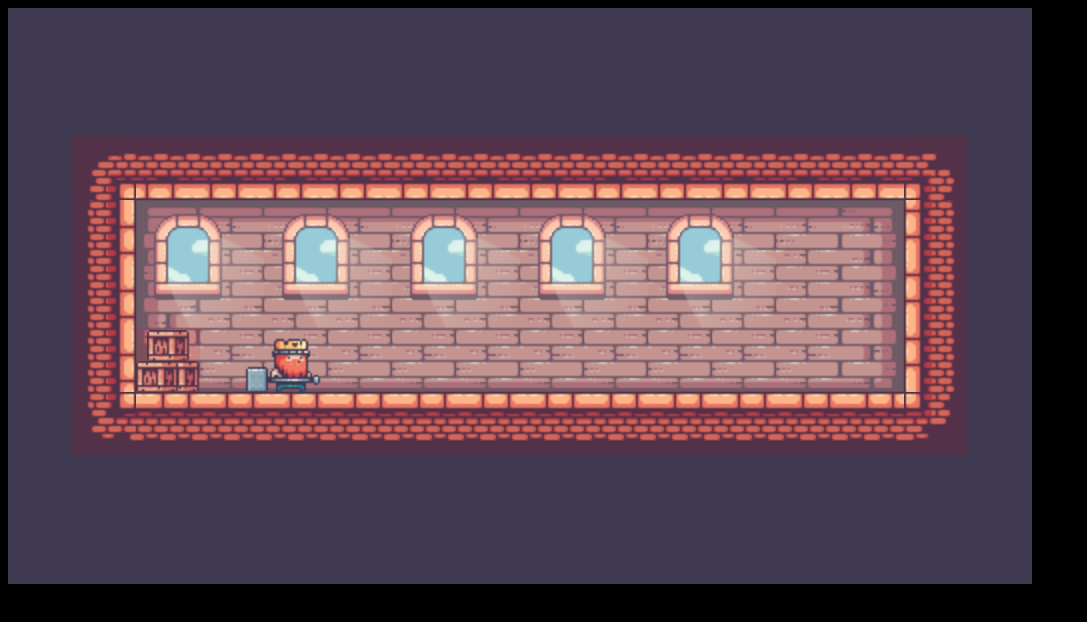
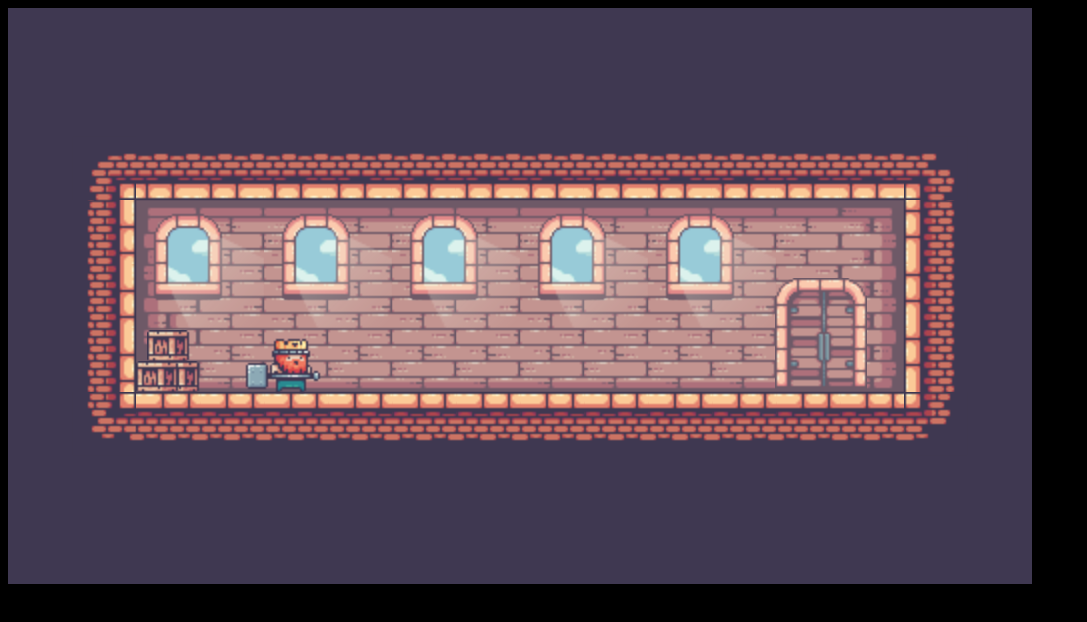
Before and after one commit to JPedroMA/MultiRoomGame, a plain HTML site: page index.html in a window 1280 px wide. Shown: the whole page, without its empty margins (0-1087 px from the left). Drawn offline with nearby package versions, Linux system fonts and the light colour scheme.

Commit message:
Finishing JS Room Game
finished, all working

```diff
--- a/index.html
+++ b/index.html
@@ -9,6 +9,7 @@
 <body>
     <canvas id="canvas1"></canvas>
 
+    <script src="https://cdnjs.cloudflare.com/ajax/libs/gsap/3.11.1/gsap.min.js" integrity="sha512-Mf/xUqfWvDIr+1B6zfnIDIiG7XHzyP/guXUWgV6PgaQoIFeXkJQR5XWh9fqAiCiRCpemabt3naV4jhDWVnuYDQ==" crossorigin="anonymous" referrerpolicy="no-referrer"></script>
     <script src="js/utils.js"></script>
     <script src="js/data/collisions.js"></script>
     <script src="js/classes/CollisionBlock.js"></script>
--- a/js/classes/Player.js
+++ b/js/classes/Player.js
@@ -1,6 +1,6 @@
 class Player extends Sprite {
-    constructor({ collisionBlocks = [], imageSrc, frameRate, animations }) {
-        super({ imageSrc , frameRate, animations })
+    constructor({ collisionBlocks = [], imageSrc, frameRate, animations, loop }) {
+        super({ imageSrc, frameRate, animations, loop })
         this.position = {
             x: 200,
             y: 200,
@@ -41,6 +41,22 @@ class Player extends Sprite {
         // )
         this.checkForVerticalCollisions();
     }
+    handleInput(keys) {
+    if (this.preventInput) return
+        this.velocity.x = 0;
+        if (keys.d.pressed) {
+            this.switchSprite('runRight')
+            this.velocity.x = 5;
+            this.lastDirection = 'Right'
+        } else if (keys.a.pressed) {
+            this.switchSprite('runLeft')
+            this.velocity.x = -5
+            this.lastDirection = 'left'
+        } else {
+            if (this.lastDirection === 'left') this.switchSprite('idleLeft')
+            else this.switchSprite('idleRight')
+        }
+    }
 
     switchSprite(name) {
         if (this.image === this.animations[name].image) return
@@ -48,6 +64,8 @@ class Player extends Sprite {
         this.image = this.animations[name].image;
         this.frameRate = this.animations[name].frameRate;
         this.frameBuffer = this.animations[name].frameBuffer;
+        this.loop = this.animations[name].loop;
+        this.currentAnimation = this.animations[name];
     }
 
     updateHitbox() {
@@ -81,7 +99,7 @@ class Player extends Sprite {
                 // collision on x axis going to the right
                 if (this.velocity.x > 0) {
                     const offset = this.hitbox.position.x - this.position.x + this.hitbox.width;
-                    this.position.x = collisionBlock.position.x  - offset - 0.01;
+                    this.position.x = collisionBlock.position.x - offset - 0.01;
                     break
                 }
             }
--- a/js/classes/Sprite.js
+++ b/js/classes/Sprite.js
@@ -1,5 +1,5 @@
 class Sprite {
-    constructor({ position, imageSrc, frameRate = 1, animations }) {
+    constructor({ position, imageSrc, frameRate = 1, animations, frameBuffer = 2, loop = true, autoplay = true, }) {
         this.position = position;
         this.image = new Image();
         this.image.onload = () => {
@@ -12,8 +12,11 @@ class Sprite {
         this.frameRate = frameRate;
         this.currentFrame = 0;
         this.elapsedFrames = 0;
-        this.frameBuffer = 7;
+        this.frameBuffer = frameBuffer;
         this.animations = animations;
+        this.loop = loop;
+        this.autoplay = autoplay;
+        this.currentAnimation
 
         if (this.animations) {
             for (let key in this.animations) {
@@ -51,12 +54,25 @@ class Sprite {
         this.updateFrames()
     }
 
+    play() {
+        this.autoplay = true;
+    }
+
     updateFrames() {
+        if (!this.autoplay) return
+
         this.elapsedFrames++;
 
         if (this.elapsedFrames % this.frameBuffer === 0) {
-            if (this.currentFrame < this.frameRate -1) this.currentFrame++
-            else this.currentFrame = 0
+            if (this.currentFrame < this.frameRate - 1) this.currentFrame++
+            else if (this.loop) this.currentFrame = 0
+        }
+
+        if (this.currentAnimation?.onComplete) {
+            if (this.currentFrame === this.frameRate - 1 && !this.currentAnimation.isActive) {
+                this.currentAnimation.onComplete();
+                this.currentAnimation.isActive = true;
+            }
         }
     }
 }
--- a/js/data/collisions.js
+++ b/js/data/collisions.js
@@ -1,11 +1,29 @@
 const collisionsLevel1 = [
-    0, 0, 0, 0, 0, 0, 0, 0, 0, 0, 0, 0, 0, 0, 0, 0,
-    0, 0, 0, 0, 0, 0, 0, 0, 0, 0, 0, 0, 0, 0, 0, 0,
-    0, 292, 292, 292, 292, 292, 292, 292, 292, 292, 292, 292, 292, 292, 292, 0,
-    0, 292, 0, 0, 0, 0, 0, 0, 0, 0, 0, 0, 0, 0, 292, 0,
-    0, 292, 0, 0, 0, 0, 0, 0, 0, 0, 0, 0, 0, 0, 292, 0,
-    0, 292, 292, 0, 0, 0, 0, 0, 0, 0, 0, 0, 0, 0, 292, 0,
-    0, 292, 292, 292, 292, 292, 292, 292, 292, 292, 292, 292, 292, 292, 292, 0,
-    0, 0, 0, 0, 0, 0, 0, 0, 0, 0, 0, 0, 0, 0, 0, 0,
-    0, 0, 0, 0, 0, 0, 0, 0, 0, 0, 0, 0, 0, 0, 0, 0,
-]
+    0, 0, 0, 0, 0, 0, 0, 0, 0, 0, 0, 0, 0, 0, 0, 0, 0, 0, 0, 0, 0, 0, 0, 0, 0, 0,
+    0, 0, 0, 0, 0, 0, 0, 292, 292, 292, 292, 292, 292, 292, 292, 292, 292, 292,
+    292, 292, 292, 0, 0, 292, 0, 0, 0, 0, 0, 0, 0, 0, 0, 0, 0, 0, 292, 0, 0, 292,
+    0, 0, 0, 0, 0, 0, 0, 0, 0, 0, 0, 0, 292, 0, 0, 292, 292, 0, 0, 0, 0, 0, 0, 0,
+    0, 0, 0, 0, 292, 0, 0, 292, 292, 292, 292, 292, 292, 292, 292, 292, 292, 292,
+    292, 292, 292, 0, 0, 0, 0, 0, 0, 0, 0, 0, 0, 0, 0, 0, 0, 0, 0, 0, 0, 0, 0, 0,
+    0, 0, 0, 0, 0, 0, 0, 0, 0, 0, 0, 0,
+  ]
+
+  const collisionsLevel2 = [
+    292, 292, 292, 292, 292, 292, 292, 0, 0, 0, 0, 0, 0, 0, 0, 0, 292, 0, 0, 0, 0,
+    0, 292, 0, 0, 0, 0, 0, 0, 0, 0, 0, 292, 0, 0, 0, 0, 0, 292, 0, 0, 0, 0, 0, 0,
+    0, 0, 0, 292, 292, 292, 292, 0, 0, 292, 0, 0, 0, 0, 0, 0, 0, 0, 0, 0, 0, 0,
+    292, 0, 0, 292, 0, 0, 292, 292, 292, 292, 292, 292, 0, 0, 292, 292, 292, 0, 0,
+    292, 292, 292, 292, 0, 0, 0, 0, 292, 0, 0, 292, 0, 0, 0, 0, 0, 0, 0, 0, 0, 0,
+    0, 0, 292, 0, 0, 292, 0, 0, 0, 0, 0, 0, 0, 0, 292, 292, 292, 292, 292, 0, 0,
+    292, 292, 292, 292, 292, 292, 292, 292, 292, 292, 292, 0, 0, 0, 0,
+  ]
+
+  const collisionsLevel3 = [
+    0, 0, 0, 0, 0, 0, 0, 0, 0, 0, 0, 0, 0, 0, 0, 0, 0, 250, 250, 250, 250, 250,
+    250, 250, 250, 250, 250, 250, 250, 250, 250, 0, 0, 250, 0, 0, 0, 0, 0, 0, 0,
+    0, 0, 0, 0, 0, 250, 0, 0, 250, 0, 0, 0, 0, 0, 0, 0, 0, 0, 0, 0, 0, 250, 0, 0,
+    250, 0, 0, 0, 0, 0, 0, 0, 0, 250, 250, 250, 250, 250, 0, 0, 250, 0, 0, 0, 0,
+    0, 0, 0, 0, 0, 0, 0, 250, 0, 0, 0, 250, 250, 0, 0, 0, 0, 0, 0, 0, 0, 0, 250,
+    250, 0, 0, 0, 250, 250, 250, 250, 250, 250, 250, 250, 250, 250, 250, 250, 250,
+    0, 0, 0, 0, 0, 0, 0, 0, 0, 0, 0, 0, 0, 0, 0, 0, 0, 0,
+  ]
--- a/js/utils.js
+++ b/js/utils.js
@@ -11,7 +11,7 @@ Array.prototype.createObjectsFrom2D = function () {
     const objects = []
     this.forEach((row, y)=> {
         row.forEach((symbol, x) => {
-            if (symbol === 292) {
+            if (symbol === 292 || symbol === 250) {
                 // push a new collision into collisionBlocks array
                 objects.push(
                     new CollisionBlock({
--- a/script.js
+++ b/script.js
@@ -1,51 +1,165 @@
 const canvas = document.querySelector('canvas');
 const ctx = canvas.getContext('2d');
 
-canvas.width = 64 * 16; //1044
-canvas.height = 64 * 9; //576
+canvas.width = 64 * 16; // 1024
+canvas.height = 64 * 9; // 576
 
-const parsedCollisions = collisionsLevel1.parse2D();
-const collisionBlocks = parsedCollisions.createObjectsFrom2D()
+let parsedCollisions;
+let collisionBlocks;
+let background;
+let doors;
+const player = new Player({
+  imageSrc: './img/king/idle.png',
+  frameRate: 11,
+  animations: {
+    idleRight: {
+      frameRate: 11,
+      frameBuffer: 2,
+      loop: true,
+      imageSrc: './img/king/idle.png',
+    },
+    idleLeft: {
+      frameRate: 11,
+      frameBuffer: 2,
+      loop: true,
+      imageSrc: './img/king/idleLeft.png',
+    },
+    runRight: {
+      frameRate: 8,
+      frameBuffer: 4,
+      loop: true,
+      imageSrc: './img/king/runRight.png',
+    },
+    runLeft: {
+      frameRate: 8,
+      frameBuffer: 4,
+      loop: true,
+      imageSrc: './img/king/runLeft.png',
+    },
+    enterDoor: {
+      frameRate: 8,
+      frameBuffer: 4,
+      loop: false,
+      imageSrc: './img/king/enterDoor.png',
+      onComplete: () => {
+        console.log('completed animation');
+        gsap.to(overlay, {
+          opacity: 1,
+          onComplete: () => {
+            level++;
 
-const backgroundLevel1 = new Sprite({
-    position :{
+            if (level === 4) level = 1;
+            levels[level].init();
+            player.switchSprite('idleRight');
+            player.preventInput = false;
+            gsap.to(overlay, {
+              opacity: 0,
+            });
+          },
+        });
+      },
+    },
+  },
+});
+
+let level = 1;
+let levels = {
+  1: {
+    init: () => {
+      parsedCollisions = collisionsLevel1.parse2D();
+      collisionBlocks = parsedCollisions.createObjectsFrom2D();
+      player.collisionBlocks = collisionBlocks;
+      if (player.currentAnimation) player.currentAnimation.isActive = false;
+
+      background = new Sprite({
+        position: {
           x: 0,
           y: 0,
         },
         imageSrc: './img/backgroundLevel1.png',
-})
+      });
 
-const player = new Player({
-    collisionBlocks,
-    imageSrc: './img/king/idle.png',
-    frameRate: 11,
-    animations: {
-        idleRight : {
-            frameRate: 11,
-            frameBuffer: 7,
-            loop: true,
-            imageSrc: './img/king/idle.png',
+      doors = [
+        new Sprite({
+          position: {
+            x: 767,
+            y: 270,
           },
-        idleLeft : {
-            frameRate: 11,
-            frameBuffer: 7,
-            loop: true,
-            imageSrc: './img/king/idleLeft.png',
-        },
-        runRight : {
-            frameRate: 8,
-            frameBuffer: 11,
-            loop: true,
-            imageSrc: './img/king/runRight.png',
-        },
-        runLeft : {
-            frameRate: 8,
-            frameBuffer: 11,
-            loop: true,
-            imageSrc: './img/king/runLeft.png',
+          imageSrc: './img/doorOpen.png',
+          frameRate: 5,
+          frameBuffer: 5,
+          loop: false,
+          autoplay: false,
+        }),
+      ];
     },
   },
+  2: {
+    init: () => {
+      parsedCollisions = collisionsLevel2.parse2D();
+      collisionBlocks = parsedCollisions.createObjectsFrom2D();
+      player.collisionBlocks = collisionBlocks;
+      player.position.x = 96;
+      player.position.y = 140;
+
+      if (player.currentAnimation) player.currentAnimation.isActive = false;
+
+      background = new Sprite({
+        position: {
+          x: 0,
+          y: 0,
+        },
+        imageSrc: './img/backgroundLevel2.png',
       });
+
+      doors = [
+        new Sprite({
+          position: {
+            x: 772.0,
+            y: 336,
+          },
+          imageSrc: './img/doorOpen.png',
+          frameRate: 5,
+          frameBuffer: 5,
+          loop: false,
+          autoplay: false,
+        }),
+      ];
+    },
+  },
+  3: {
+    init: () => {
+      parsedCollisions = collisionsLevel3.parse2D();
+      collisionBlocks = parsedCollisions.createObjectsFrom2D();
+      player.collisionBlocks = collisionBlocks;
+      player.position.x = 750;
+      player.position.y = 230;
+      if (player.currentAnimation) player.currentAnimation.isActive = false;
+
+      background = new Sprite({
+        position: {
+          x: 0,
+          y: 0,
+        },
+        imageSrc: './img/backgroundLevel3.png',
+      });
+
+      doors = [
+        new Sprite({
+          position: {
+            x: 176.0,
+            y: 335,
+          },
+          imageSrc: './img/doorOpen.png',
+          frameRate: 5,
+          frameBuffer: 5,
+          loop: false,
+          autoplay: false,
+        }),
+      ];
+    },
+  },
+};
 
 const keys = {
   w: {
@@ -57,32 +171,34 @@ const keys = {
   d: {
     pressed: false,
   },
-}
+};
+
+const overlay = {
+  opacity: 0,
+};
+
 function animate() {
   window.requestAnimationFrame(animate);
 
-    backgroundLevel1.draw();
-    collisionBlocks.forEach(collisionBlock => {
-        collisionBlock.draw()
-    })
+  background.draw();
+  // collisionBlocks.forEach((collisionBlock) => {
+  //   collisionBlock.draw()
+  // })
 
-    player.velocity.x = 0;
-    if (keys.d.pressed) {
-        player.switchSprite('runRight')
-        player.velocity.x = 5;
-        player.lastDirection = 'Right'
-        player.lastDirection
-    } else if (keys.a.pressed) {
-        player.switchSprite('runLeft')
-        player.velocity.x = -5
-        player.lastDirection = 'left'
-    } else {
-        if (player.lastDirection === 'left') player.switchSprite('idleLeft')
-        else player.switchSprite('idleRight')
+  doors.forEach((door) => {
+    door.draw();
+  });
+
+  player.handleInput(keys);
+  player.draw();
+  player.update();
+
+  ctx.save();
+  ctx.globalAlpha = overlay.opacity;
+  ctx.fillStyle = 'black';
+  ctx.fillRect(0, 0, canvas.width, canvas.height);
+  ctx.restore();
 }
 
-    player.draw();
-    player.update();
-}
-
+levels[level].init();
 animate();
```
Also changed, not shown: js/eventListeners.js (+25 -6 lines). Lines whose indentation alone changed are shown as unchanged.
